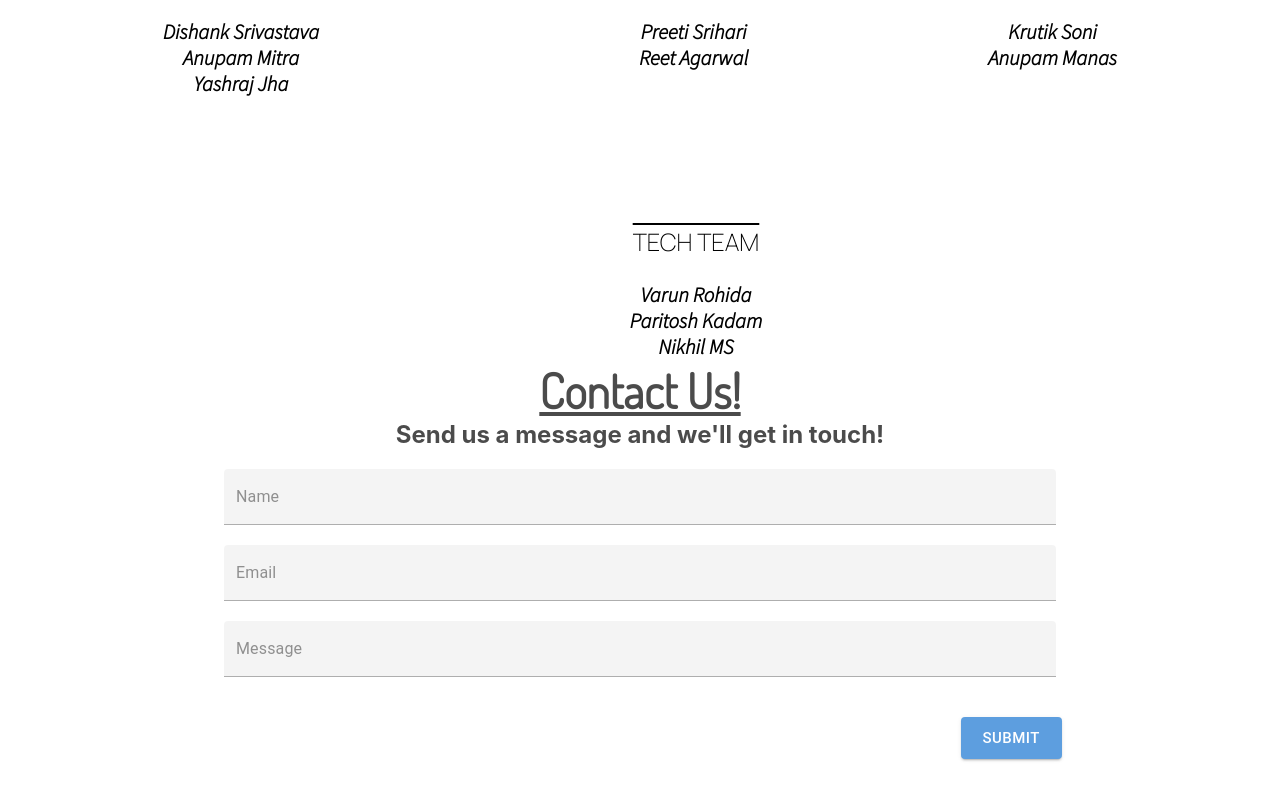
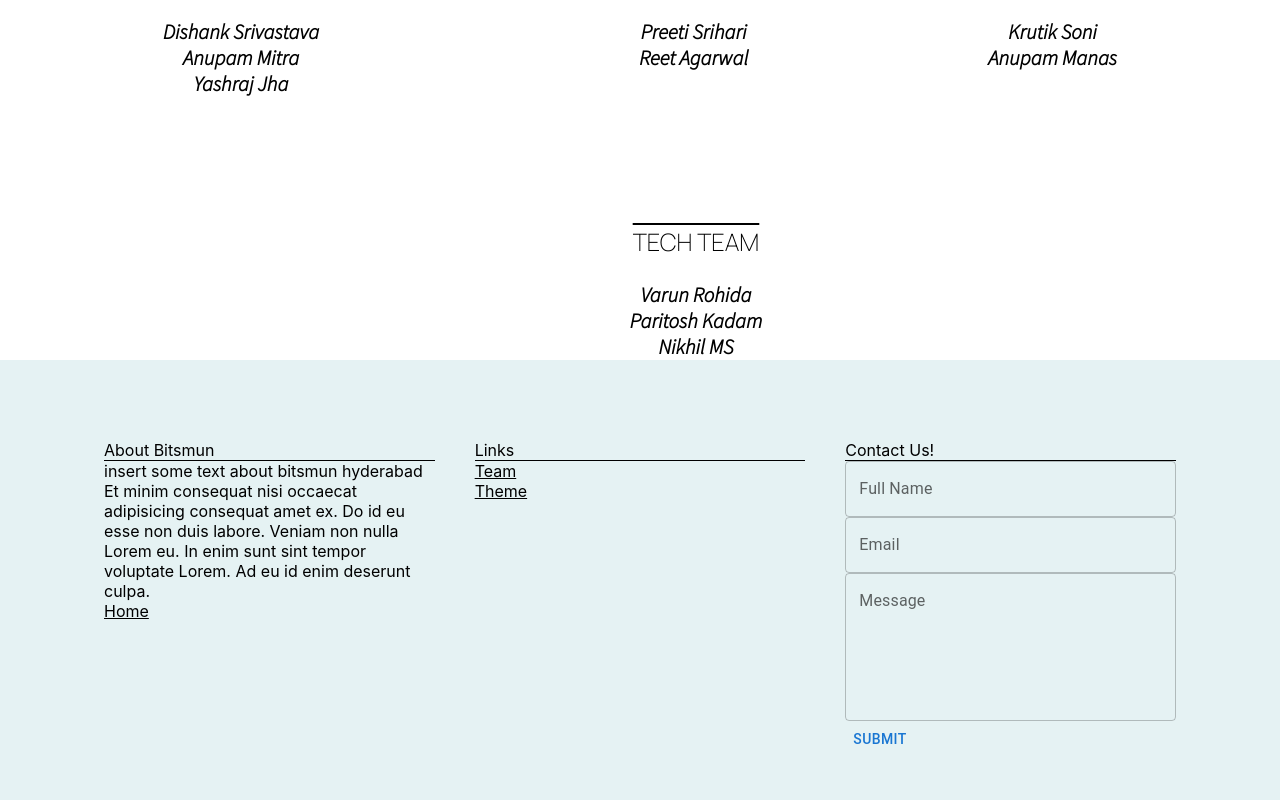
Before and after one commit to ParitoshKadam9/BITSMUN, a React (Vite) app: page / in a window 1280 px wide. Shown: the part 2646-3446 px from the top of the page. Built offline with nearby package versions, Linux system fonts and the light colour scheme.

Commit message:
Fixed the footer
moved the contact form to the footer

```diff
--- a/src/AboutUs.jsx
+++ b/src/AboutUs.jsx
@@ -1,8 +1,5 @@
 import React from 'react';
-import ReactDOM from 'react-dom/client';
-import Navbar from './components/navbar/navbar';
 import style from './styles/home/AboutUs.module.css';
-import Footer from './components/footer/footer';
 
 function App() {
     return (
@@ -25,12 +22,3 @@ The BITSMUN conference, held annually, is one of the biggest MUN Conferences in
 }
 
 export default App;
-
-const root = ReactDOM.createRoot(document.getElementById('root'));
-root.render(
-  <React.StrictMode>
-    <Navbar />
-    <App />
-    <Footer/>
-  </React.StrictMode>
-);
--- a/src/App.jsx
+++ b/src/App.jsx
@@ -3,7 +3,6 @@ import "./App.css";
 import Home from './Home';
 import AboutUs from './AboutUs';
 import OurTeam from './OurTeam';
-import ContactPage from './ContactPage';
 
 function App() {
   return(
@@ -11,7 +10,7 @@ function App() {
         <Home />
         <AboutUs />
         <OurTeam />
-        <ContactPage/>
+
     </div>
   )
 }
--- a/src/ContactPage.jsx
+++ /dev/null
@@ -1,93 +0,0 @@
-import React from 'react';
-import ReactDOM from 'react-dom/client';
-import Navbar from './components/navbar/navbar';
-import Footer from './components/footer/footer';
-import { useState } from 'react';
-//mui styles
-import Box from '@mui/material/Box';
-import TextField from '@mui/material/TextField';
-import './styles/home/ContactUs.module.css'
-import Button from '@mui/material/Button';
-
-
-function App() {
-const [name, setName] = useState('');
-const [email, setEmail] = useState('');
-const [message, setMessage] = useState('');
-function handleSubmit(){
-
-}
-
-    return (
-        <>
-        <Box
-        sx={{
-        width: '100vw',
-        height: '100vh',
-        backgroundColor: 'e5e5f7',
-        opacity: 0.7,
-        backgroundImage: '',
-        backgroundSize: '37px 37px'
-        }}
-        >
-        <center >
-           <h1 data-shadow='Contact&nbsp;Us!'>Contact&nbsp;Us!</h1>
-           <br />
-           <h2>Send us a message and we'll get in touch!</h2>
-           <br />
-           <TextField
-           value={name}
-           onChange={(e) => setName(e.target.value)}
-           sx={{ width: '65vw',backgroundColor: 'white',
-           input: { color: 'black'},
-           '&:hover': {
-           backgroundColor: 'rgba(255, 255, 255, 0.70)',
-           },
-           }} id="filled-basic" label="Name" variant="filled" />
-           <br />
-           <br/>
-           <TextField
-           value={email}
-           onChange={(e) => setEmail(e.target.value)}
-           sx={{ backgroundColor: 'white', width: '65vw', input: { color: 'black', fill: 'white' },
-           '&:hover': {
-           backgroundColor: 'rgba(255, 255, 255, 0.70)',
-           },
-           }} id="filled-basic" label="Email" variant="filled" />
-           <br />
-           <br />
-           <TextField
-           value={message}
-           onChange={(e) => setMessage(e.target.value)}
-           id="standard-multiline-flexible"
-           label="Message"
-           multiline
-           variant="filled"
-           maxRows={5}
-           sx={{ backgroundColor: 'white', width: '65vw',
-           '&:hover': {
-           backgroundColor: 'rgba(255, 255, 255, 0.70)',
-           },
-           }}
-           />
-           <br />
-           <br />
-           <br />
-           <Button size="large" sx={{left:'29vw'}}variant="contained" onClick={handleSubmit}>Submit</Button>
-        </center>
-        </Box>
-        </>
-
-     );
-}
-
-export default App;
-
-const root = ReactDOM.createRoot(document.getElementById('root'));
-root.render(
-<React.StrictMode>
-    <Navbar />
-    <App />
-    <Footer/>
-</React.StrictMode>
-);
--- a/src/Home.jsx
+++ b/src/Home.jsx
@@ -17,7 +17,7 @@ function Home() {
         <div className={style.footer}></div>
       </div>
       <section className={style.bitsmun}>
-        <div className={style.headName}>BITSMUN Hyderabad 2019</div>
+        <div className={style.headName}>BITSMUN Hyderabad 2022</div>
         <div className={style.videoBox}>
           <div className={style.video}></div>
           <div className={style.info}>
--- a/src/OurTeam.jsx
+++ b/src/OurTeam.jsx
@@ -1,8 +1,6 @@
 import React from 'react';
-import ReactDOM from 'react-dom/client';
-import Navbar from './components/navbar/navbar';
 import style from './styles/home/OurTeam.module.css';
-import Footer from './components/footer/footer';
+
 
 function App() {
     return (
@@ -54,12 +52,3 @@ function App() {
   }
 
 export default App;
-
-  const root = ReactDOM.createRoot(document.getElementById('root'));
-    root.render(
-    <React.StrictMode>
-        <Navbar />
-        <App />
-        <Footer/>
-    </React.StrictMode>
-    );
--- a/src/components/footer/footer.jsx
+++ b/src/components/footer/footer.jsx
@@ -1,39 +1,67 @@
 import React from 'react'
-import styles from '../../styles/home/footer.module.css'
-
+import { Grid } from '@mui/material';
+import { Box, Container } from '@mui/system';
+import { Link } from '@mui/material';
+import { TextField } from '@mui/material';
+import { Button } from '@mui/material';
 function Footer() {
     return (
-      <>
-        <div className={styles.container}>
-          <div className={styles.block}>
-            <div className={styles.head}>Follow Us</div>
-            <div className={styles.subhead}>
-              <div className={styles.logos}></div>
-              <div className={styles.logos}></div>
-              <div className={styles.logos}></div>
-            </div>
-          </div>
-          <div className={styles.block}>
-            <div className={styles.head}>Contact Us</div>
-            <div className={styles.subhead}>
-              <div className={styles.number}>1234567890</div>
-              <div className={styles.email}>bitsmunHyderabad@gmail.com</div>
-            </div>
-          </div>
-          <div className={styles.block}>
-            <div className={styles.head}>BITSMUN Hyderabad</div>
-            <div className={styles.subhead}>
-              something about bitsmun hyderabad, just anything.
-            </div>
-          </div>
-        </div>
-        <div className={styles.UnderFooter}>
-          <div className={styles.copy}>
-            Copyright 2022 All rights reserved. Designed by BITSMUN
-            Hyderabad
-          </div>
-        </div>
-      </>
+
+      <footer>
+      <Box
+        px={{ xs: 3, sm: 10 }}
+        py={{ xs: 5, sm: 10 }}
+        bgcolor="#e5f2f3"
+        color="black"
+      >
+        <Container maxWidth="lg">
+          <Grid container spacing={5}>
+            <Grid item xs={12} sm={4}>
+              <Box borderBottom={1}>About Bitsmun</Box>
+              <Box>
+                insert some text about bitsmun hyderabad
+              </Box>
+              <Box>
+                Et minim consequat nisi occaecat adipisicing consequat amet ex. Do id eu esse non duis labore. Veniam non nulla Lorem eu. In enim sunt sint tempor voluptate Lorem. Ad eu id enim deserunt culpa.
+              </Box>
+              <Box>
+                <Link href="/" color="inherit">
+                  Home
+                </Link>
+              </Box>
+            </Grid>
+            <Grid item xs={12} sm={4}>
+              <Box borderBottom={1}>Links</Box>
+              <Box>
+                <Link href="/" color="inherit">
+                  Team
+                </Link>
+              </Box>
+              <Box>
+                <Link href="/" color="inherit">
+                  Theme
+                </Link>
+              </Box>
+            </Grid>
+            <Grid item xs={12} sm={4}>
+              <Box borderBottom={1}>Contact Us!</Box>
+              <Box>
+              <form>
+      <TextField label="Full Name" fullWidth autocomplete="none"/>
+      <TextField label="Email" fullWidth autocomplete="none"/>
+      <TextField label="Message" fullWidth multiline rows={5} autocomplete="none"/>
+      <Button type="submit">Submit</Button>
+    </form>
+              </Box>
+
+            </Grid>
+          </Grid>
+          <Box textAlign="center" pt={{ xs: 5, sm: 10 }} pb={{ xs: 5, sm: 0 }}>
+            BITSMUN Hyderabad&reg; {new Date().getFullYear()}
+          </Box>
+        </Container>
+      </Box>
+    </footer>
     );
 }
 
--- a/src/styles/home/ContactUs.module.css
+++ /dev/null
@@ -1,28 +0,0 @@
-@import url('https://fonts.googleapis.com/css2?family=Dosis:wght@300&family=Heebo&display=swap');
-@import url('https://fonts.googleapis.com/css2?family=Dosis:wght@300&family=Heebo&family=Manrope:wght@200&display=swap');
-@import url('https://fonts.googleapis.com/css2?family=Manrope:wght@200&family=Source+Sans+Pro:ital,wght@1,300&display=swap');
-*, *:before, *:after {
-  margin: 0;
-  padding: 0;
-  box-sizing: border-box;
-  position: relative;
-
-  }
-
-
-
-button {
-  font-family: 'Plus Jakarta Sans';
-  font-size: calc(10px + 2vmin);
-}
-
-
-
-h1 {
-  display: inline-block;
-  color: rgb(0, 0, 0);
-  font-family: 'Dosis', sans-serif;
-  text-decoration: underline;
-  font-weight: bold;
-  font-size: 3rem;
-  }
--- a/src/styles/home/footer.module.css
+++ b/src/styles/home/footer.module.css
@@ -1,42 +1,77 @@
-.container{
-    width: 100%;
-    background: #000;
-    height: 20vh;
-    display: flex;
-    flex-direction: row;
-    justify-content: space-around;
-    padding-top: 4vh;
-    margin-top: 20vh;
+footer h6 {
+    font-family: 'Playfair Display', serif;
+    margin-bottom: 40px;
+    position: relative;
 }
-.head{
-    color: rgb(101, 167, 225);
-    text-align: center;
-    font-size: 2.8vh;
-    font-weight: 700;
-    margin-bottom: 2vh;
+footer h6:after {
+    position: absolute;
+    content: "";
+    background: grey;
+    width: 12%;
+    height: 1px;
+    left: 0;
+    bottom: -20px;
 }
-.subhead{
-    width: 33vw;
-    text-align: center;
-    color: white;
-    font-size: 2.1vh;
+     .btn-footer {
+                 color: grey;
+
+                text-decoration: none;
+                border: 1px solid;
+                border-radius: 43px;
+                font-size: 13px;
+                padding: 7px 30px;
+                line-height: 47px;
+     }
+     .btn-footer:hover {
+
+                text-decoration: none;
+
+     }
+    .form-footer input[type="text"] {
+        border: none;
+    border-radius: 16px 0 0 16px;
+    outline: none;
+    padding-left: 10px;
 
 }
-.number{
-    margin-bottom: 2vh;
-    font-size: 2.1vh;
+::placeholder {
+    font-size: 10px;
+    padding-left: 10px;
+    font-style: italic;
 }
-.email{
-    font-size: 2.1vh;
+ .form-footer input[type="button"] {
+    border: none;
+    background:#232323;
+        margin-left: -5px;
+    color: #fff;
+    outline: none;
+    border-radius: 0 16px 16px 0;
+    padding: 2px 12px;
 }
-.UnderFooter{
-    width: 100%;
-    text-align: center;
-    background-color: rgb(0, 0, 0);
-    color: white;
-    height: 5vh;
+     .social .fa {
+    color: grey;
+    font-size: 22px;
+    padding: 10px 15px;
+    background: #3c3c3c;
+}
+     footer ul li {
+    list-style: none;
+    display: block;
+}
+  footer ul  {
+   padding-left: 0;
+}
+footer ul  li a{
+  text-decoration: none;
+  color: grey;
+  text-decoration:none;
+}
+a:hover {
+    text-decoration: none;
+    color: #f5f5f5 !important;
 
 }
-.copy{
-    font-size: 1.7vh;
-}
+.logo-part {
+    border-right: 1px solid grey;
+    height: 100%;
+    }
```
